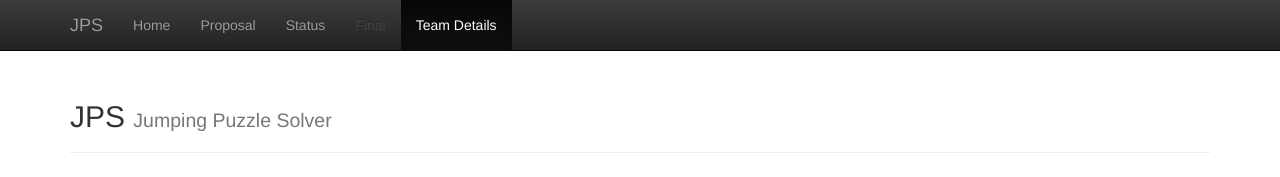
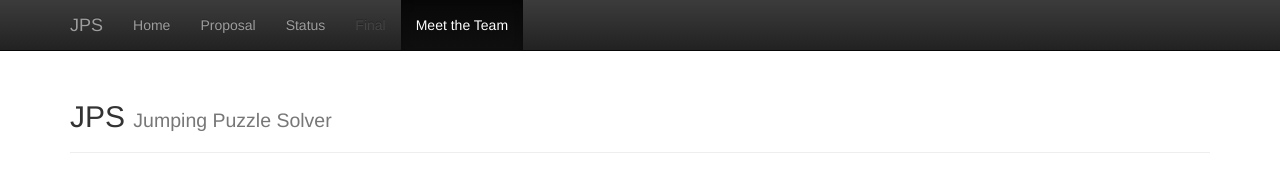
Before and after one commit to minhdna/JPS, a Jekyll site: the page built from docs/team.md, in a window 1280 px wide. Shown: the top 177 px of the page. Built offline with Jekyll 4.4.1, drawn with Linux system fonts in a browser that asks for light colours.

Commit message:
Update default.html

```diff
--- a/docs/_layouts/default.html
+++ b/docs/_layouts/default.html
@@ -58,7 +58,7 @@
             <li class="{{ proposalClass }}{% if current[1] == 'proposal.html' %} active {% endif %}"><a href="proposal.html">Proposal</a></li>
             <li class="{{ statusClass }}{% if current[1] == 'status.html' %} active {% endif %}"><a href="status.html">Status</a></li>
             <li class="{{ finalClass }}{% if current[1] == 'final.html' %} active {% endif %}"><a href="final.html">Final</a></li>
-            <li class="{% if current[1] == 'team.html' %} active {% endif %}"><a href="team.html">Team Details</a></li>
+            <li class="{% if current[1] == 'team.html' %} active {% endif %}"><a href="team.html">Meet the Team</a></li>
           </ul>
         </div><!--/.nav-collapse -->
       </div>
```
